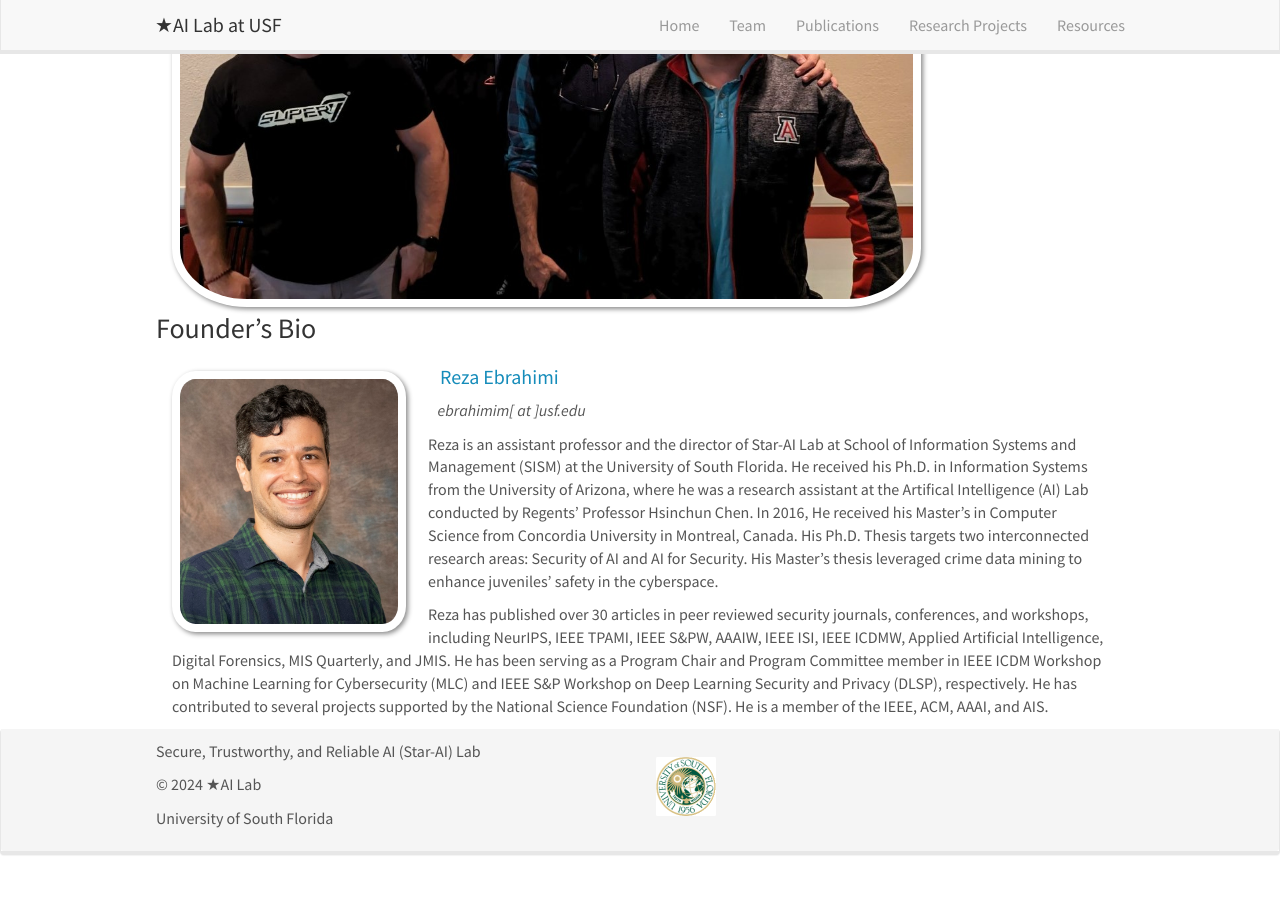
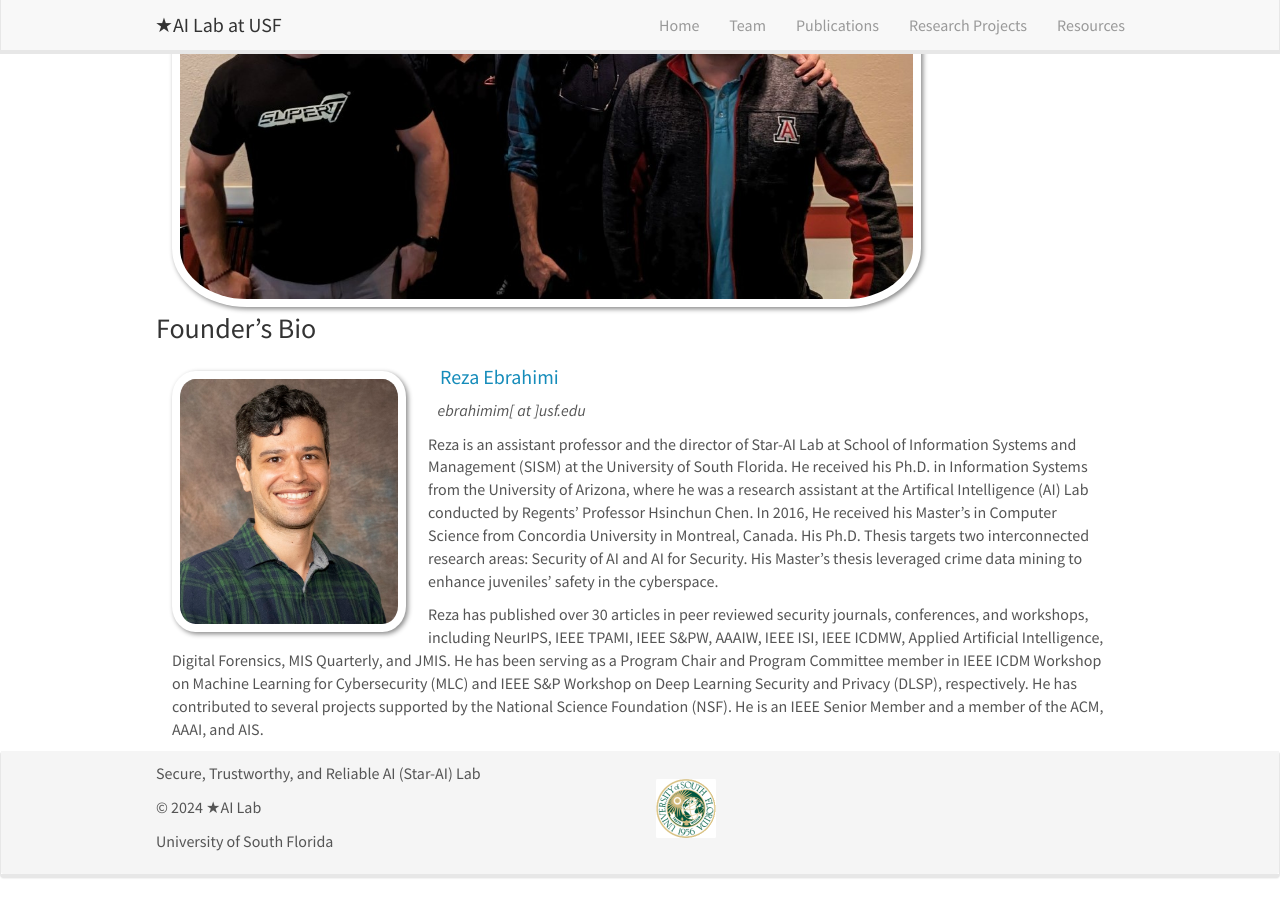
Before and after one commit to star-ailab/star-ailab.github.io, a Jekyll site: the page built from _pages/team.md, in a window 1280 px wide and 900 px high, scrolled down 1252 px. Built offline with Jekyll 4.4.1, drawn with Linux system fonts in a browser that asks for light colours; nearby versions of some CDN libraries; before the commit the page ends 2129 px from its top, so only the background shows below that.

Commit message:
Update team.md

```diff
--- a/_pages/team.md
+++ b/_pages/team.md
@@ -261,6 +261,6 @@
   <i>&nbsp;&nbsp; ebrahimim[ at ]usf.edu</i>
   <!--<p>&nbsp;&nbsp; Reza is an assistant professor and the director of Star-AI Lab at School of Information Systems and <br>&nbsp;&nbsp; Management (SISM) at the University of South Florida. He received his Ph.D. in Information Systems from <br>&nbsp;&nbsp; the University of Arizona, where he was a research assistant at the Artifical Intelligence (AI) Lab conducted <br>&nbsp;&nbsp; by Regents’ Professor Hsinchun Chen. In 2016, He received his Master's in Computer Science from <br>&nbsp;&nbsp; Concordia University in Montreal, Canada. His Ph.D. Thesis targets two interconnected research areas: <br>&nbsp;&nbsp; Security of AI and AI for Security. His Master's thesis leveraged crime data mining to enhance juveniles' <br>&nbsp;&nbsp; safety in the cyberspace.</p>-->
   <p>Reza is an assistant professor and the director of Star-AI Lab at School of Information Systems and Management (SISM) at the University of South Florida. He received his Ph.D. in Information Systems from the University of Arizona, where he was a research assistant at the Artifical Intelligence (AI) Lab conducted by Regents’ Professor Hsinchun Chen. In 2016, He received his Master's in Computer Science from Concordia University in Montreal, Canada. His Ph.D. Thesis targets two interconnected research areas: Security of AI and AI for Security. His Master's thesis leveraged crime data mining to enhance juveniles' safety in the cyberspace.</p>
-  <p>Reza has published over 30 articles in peer reviewed security journals, conferences, and workshops, including NeurIPS, IEEE TPAMI, IEEE S&PW, AAAIW, IEEE ISI, IEEE ICDMW, Applied Artificial Intelligence, Digital Forensics, MIS Quarterly, and JMIS. He has been serving as a Program Chair and Program Committee member in IEEE ICDM Workshop on Machine Learning for Cybersecurity (MLC) and IEEE S&P Workshop on Deep Learning Security and Privacy (DLSP), respectively. He has contributed to several projects supported by the National Science Foundation (NSF). He is a member of the IEEE, ACM, AAAI, and AIS.</p>
+  <p>Reza has published over 30 articles in peer reviewed security journals, conferences, and workshops, including NeurIPS, IEEE TPAMI, IEEE S&PW, AAAIW, IEEE ISI, IEEE ICDMW, Applied Artificial Intelligence, Digital Forensics, MIS Quarterly, and JMIS. He has been serving as a Program Chair and Program Committee member in IEEE ICDM Workshop on Machine Learning for Cybersecurity (MLC) and IEEE S&P Workshop on Deep Learning Security and Privacy (DLSP), respectively. He has contributed to several projects supported by the National Science Foundation (NSF). He is an IEEE Senior Member and a member of the ACM, AAAI, and AIS.</p>
 
 </div>
```
